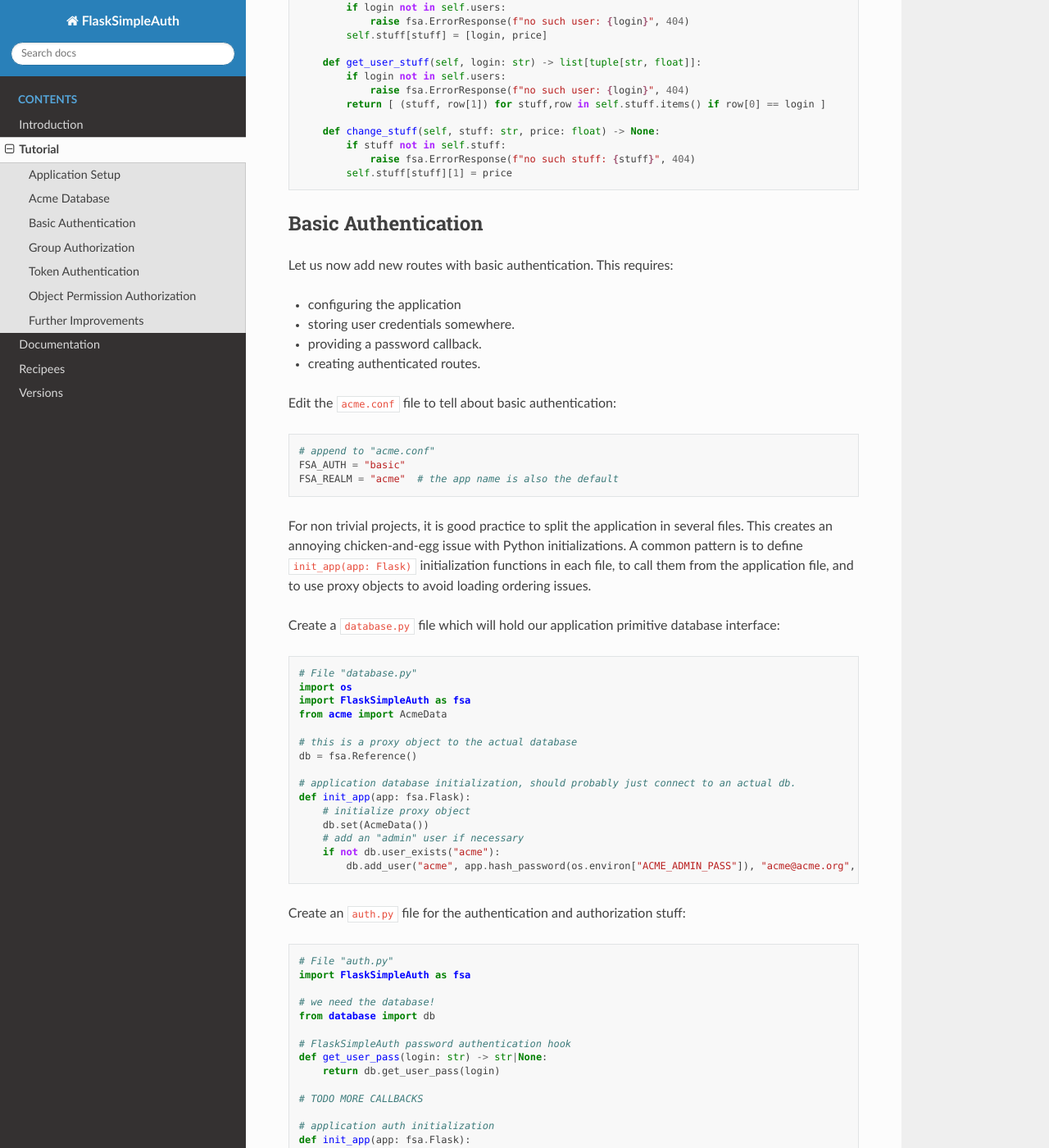
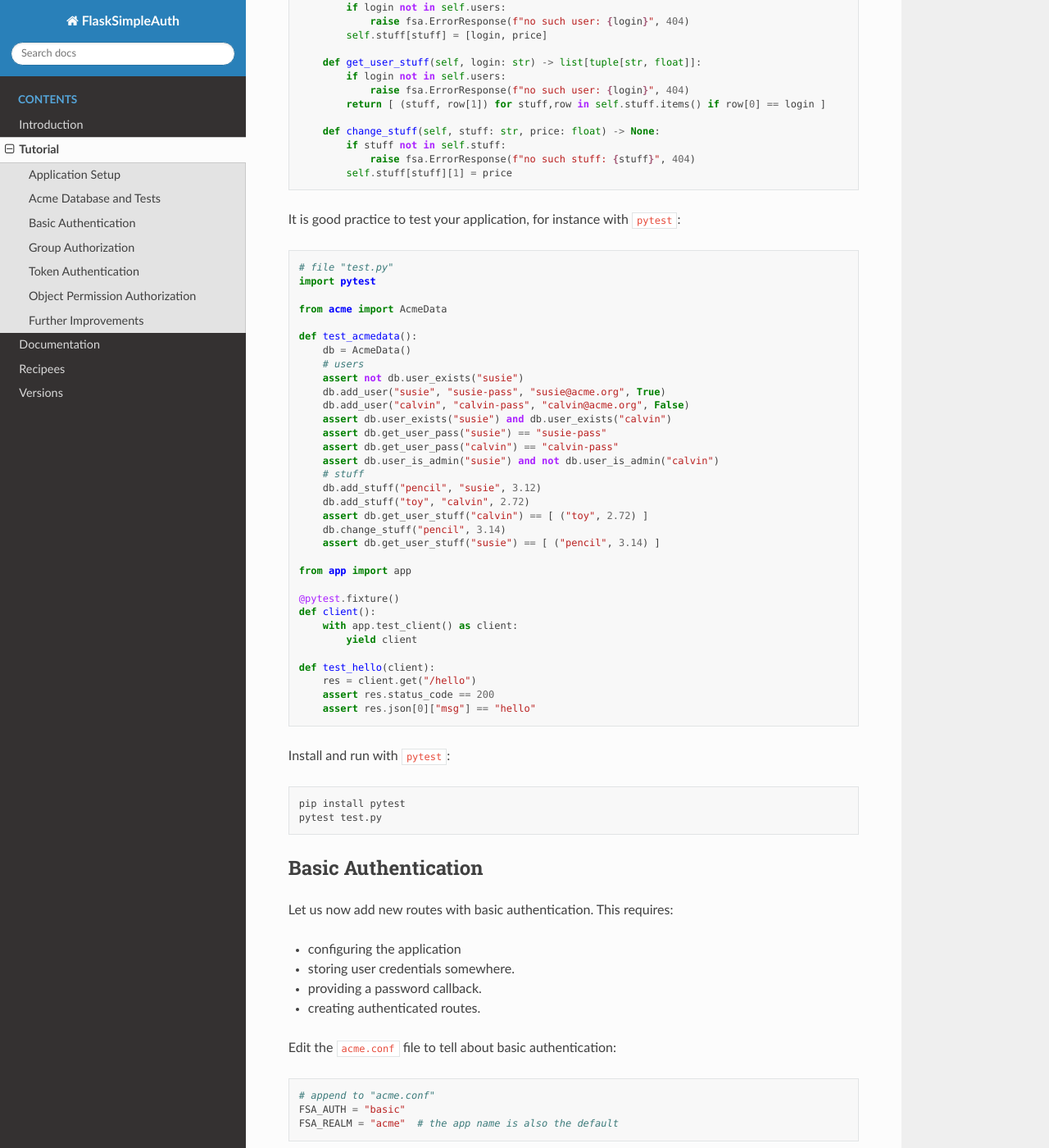
Before and after one commit to zx80/flask-simple-auth, a Sphinx documentation site: the page built from docs/TUTORIAL.md, in a window 1280 px wide and 1400 px high, scrolled down 2463 px. Shown: the whole window at 82% size. Built offline with Sphinx 7.4.7 and the Read the Docs theme 2.0.0, drawn with Linux system fonts in a browser that asks for light colours; pages that are not in the unit, such as notebooks, are missing from menus; some of the changed text lies outside the part shown.

Commit message:
add untested tests:-)

````diff
--- a/docs/TUTORIAL.md
+++ b/docs/TUTORIAL.md
@@ -89,7 +89,7 @@ Connection: close
 }
 ```
 
-## Acme Database
+## Acme Database and Tests
 
 This incredible application has some data hold in our toy *Acme* database
 with *Users* who can own *Stuff* at a price. Create file `acme.py`:
@@ -139,6 +139,51 @@ class AcmeData:
         if stuff not in self.stuff:
             raise fsa.ErrorResponse(f"no such stuff: {stuff}", 404)
         self.stuff[stuff][1] = price
+```
+
+It is good practice to test your application, for instance with `pytest`:
+
+```python
+# file "test.py"
+import pytest
+
+from acme import AcmeData
+
+def test_acmedata():
+    db = AcmeData()
+    # users
+    assert not db.user_exists("susie")
+    db.add_user("susie", "susie-pass", "susie@acme.org", True)
+    db.add_user("calvin", "calvin-pass", "calvin@acme.org", False)
+    assert db.user_exists("susie") and db.user_exists("calvin")
+    assert db.get_user_pass("susie") == "susie-pass"
+    assert db.get_user_pass("calvin") == "calvin-pass"
+    assert db.user_is_admin("susie") and not db.user_is_admin("calvin")
+    # stuff
+    db.add_stuff("pencil", "susie", 3.12)
+    db.add_stuff("toy", "calvin", 2.72)
+    assert db.get_user_stuff("calvin") == [ ("toy", 2.72) ]
+    db.change_stuff("pencil", 3.14)
+    assert db.get_user_stuff("susie") == [ ("pencil", 3.14) ]
+
+from app import app
+
+@pytest.fixture()
+def client():
+    with app.test_client() as client:
+        yield client
+
+def test_hello(client):
+    res = client.get("/hello")
+    assert res.status_code == 200
+    assert res.json[0]["msg"] == "hello"
+```
+
+Install and run with `pytest`:
+
+```shell
+pip install pytest
+pytest test.py
 ```
 
 ## Basic Authentication
````
